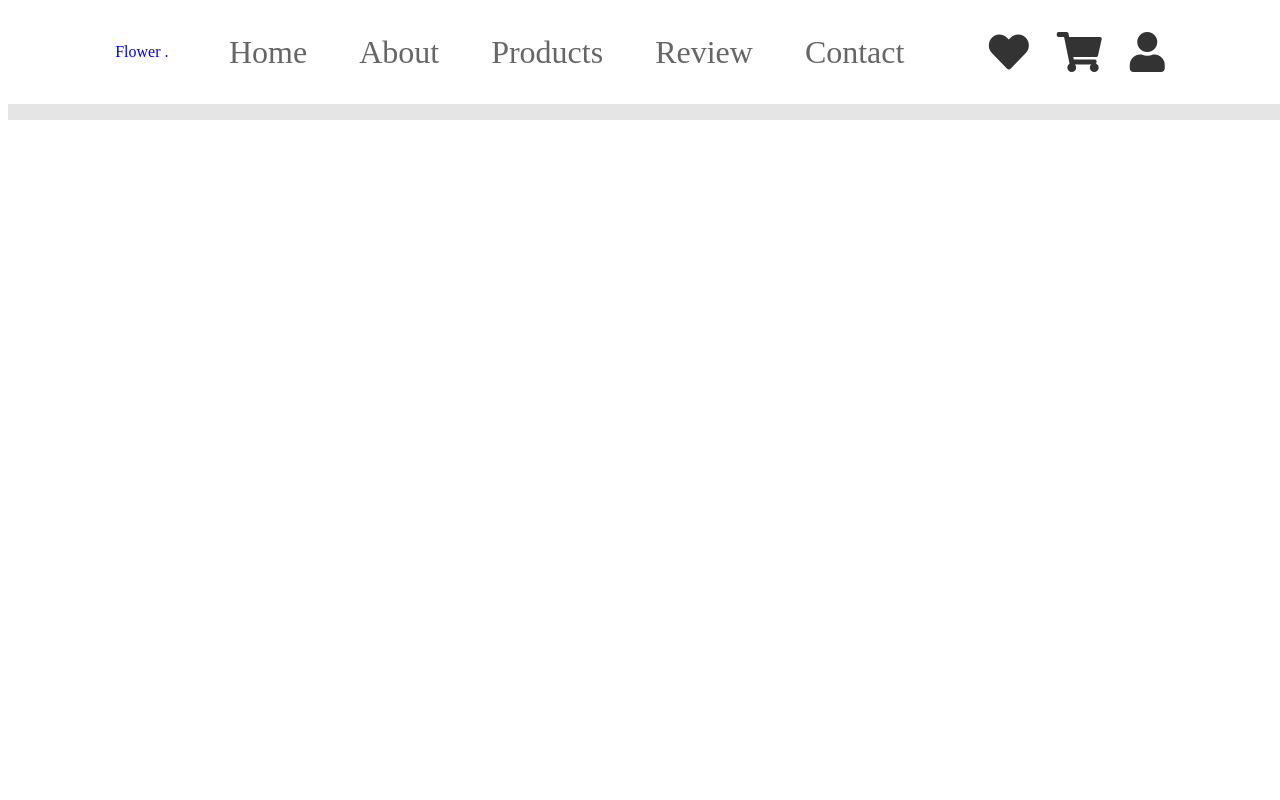
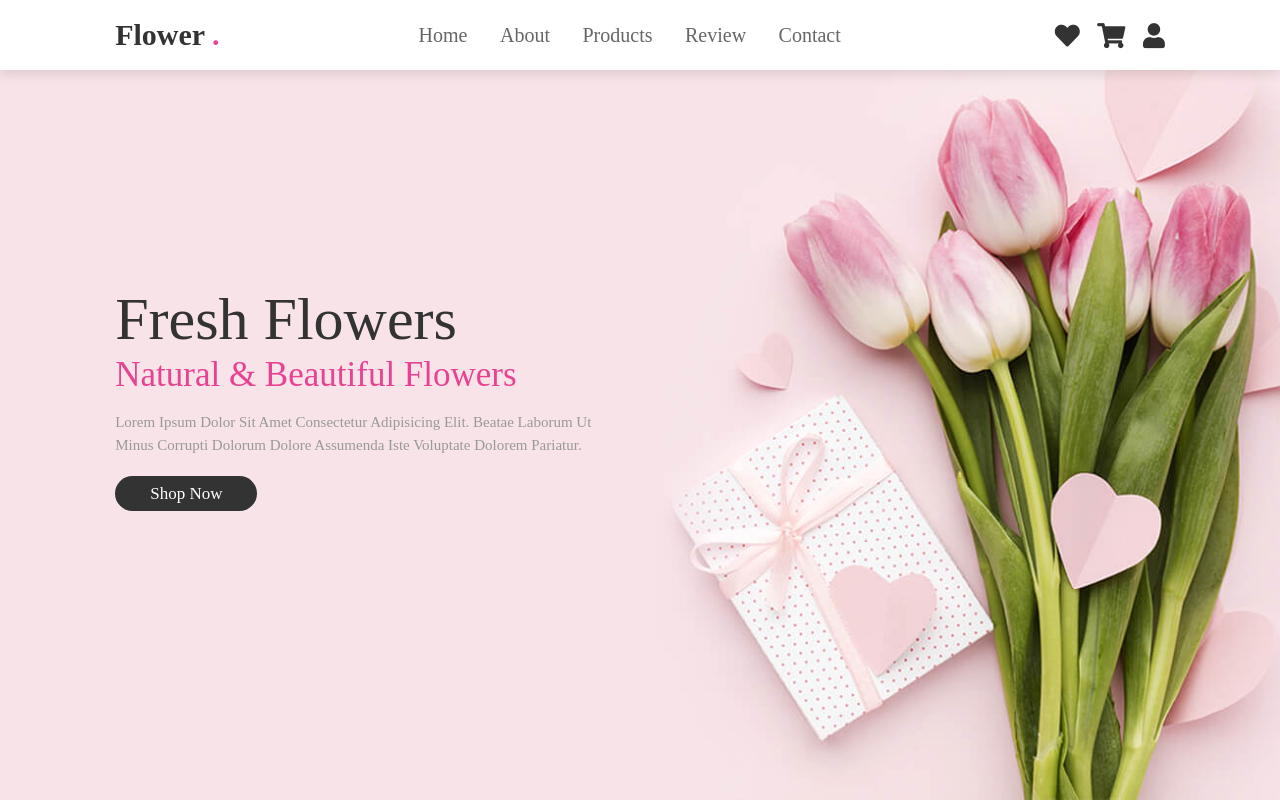
Before and after one commit to nguyenthiutvien/Group3, a plain HTML site: page index.html in a window 1280 px wide. Drawn offline with Linux system fonts and the light colour scheme.

Commit message:
Thu created header and home page

```diff
--- a/index.html
+++ b/index.html
@@ -33,6 +33,17 @@
 
     </div>
     </header>
+    <section class="home" id="home">
+
+        <div class="content">
+            <h3>fresh flowers</h3>
+            <span> natural & beautiful flowers </span>
+            <p>Lorem ipsum dolor sit amet consectetur adipisicing elit. Beatae laborum ut minus corrupti dolorum dolore assumenda iste voluptate dolorem pariatur.</p>
+            <a href="#" class="btn">shop now</a>
+        </div>
+
+    </section>
+
 
 
 
--- a/style/style.css
+++ b/style/style.css
@@ -1,25 +1,59 @@
-.html{
+*{
+    margin:0; padding:0;
+    box-sizing: border-box;
+    font-family: Verdana, Geneva, Tahoma, sans-serif;
+    outline: none; border:none;
+    text-decoration: none;
+    text-transform: capitalize;
+    transition: .2s linear;
+}
+
+html{
     font-size: 62.5%;
+    scroll-behavior: smooth;
+    scroll-padding-top: 6rem;
+    overflow-x: hidden;
 }
+
+section{
+    padding:2rem 9%;
+}
+
+.heading{
+    text-align: center;
+    font-size: 4rem;
+    color:#333;
+    padding:1rem;
+    margin:2rem 0;
+    background:rgba(255, 51, 153,.05);
+}
+
+.heading span{
+    color:var(--pink);
+}
+
 header{
-    position:fixed;
-    top:0;left:0;right:0;
-    background: #fff;
-    padding: 2rem 9%;
-    display:flex;
+    position: fixed;
+    top:0; left:0; right:0;
+    background:#fff;
+    padding:2rem 9%;
+    display: flex;
     align-items: center;
-    justify-content:space-between;
+    justify-content: space-between;
     z-index: 1000;
-    box-shadow: 0.5rem 1rem rgba(0,0,0,.1);
+    box-shadow: 0 .5rem 1rem rgba(0,0,0,.1);
 }
-header.logo{
-    font-size:3rem;
+
+header .logo{
+    font-size: 3rem;
     color:#333;
     font-weight: bolder;
 }
-header.logo span{
+
+header .logo span{
     color:var(--pink);
 }
+
 header .navbar a{
     font-size: 2rem;
     padding:0 1.5rem;
@@ -53,3 +87,49 @@ header .fa-bars{
     border:.1rem solid rgba(0,0,0,.3);
     display: none;
 }
+.btn{
+    display: inline-block;
+    margin-top: 1rem;
+    border-radius: 5rem;
+    background:#333;
+    color:#fff;
+    padding:.9rem 3.5rem;
+    cursor: pointer;
+    font-size: 1.7rem;
+}
+
+.btn:hover{
+    background:var(--pink);
+}
+
+.home{
+    display: flex;
+    align-items: center;
+    min-height: 100vh;
+    background:url(/assets/img/home-bg.jpg) no-repeat;
+    background-size: cover;
+    background-position: center;
+}
+
+.home .content{
+    max-width: 50rem;
+}
+
+.home .content h3{
+    font-size: 6rem;
+    color:#333;
+}
+
+.home .content span{
+    font-size: 3.5rem;
+    color:var(--pink);
+    padding:1rem 0;
+    line-height: 1.5;
+}
+
+.home .content p{
+    font-size: 1.5rem;
+    color:#999;
+    padding:1rem 0;
+    line-height: 1.5;
+}
```
